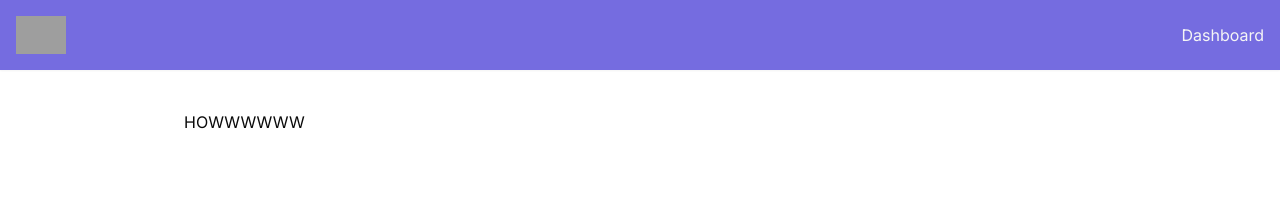
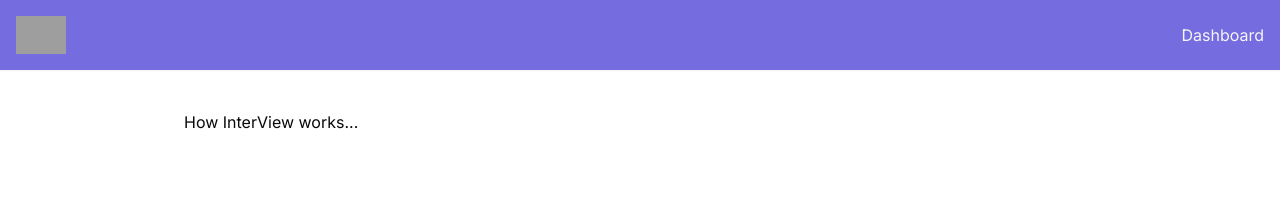
Before and after one commit to dilanchoksi/interview-ai, a Next.js app: page /how in a window 1280 px wide. Shown: the top 224 px of the page. Built offline with nearby package versions, Linux system fonts and the light colour scheme; grey boxes are pictures that could not be loaded.

Commit message:
README.md

```diff
--- a/app/how/page.jsx
+++ b/app/how/page.jsx
@@ -1,7 +1,7 @@
 import React from "react";
 
 const How = () => {
-  return <div className="p-10">HOWWWWWW</div>;
+  return <div className="p-10">How InterView works...</div>;
 };
 
 export default How;
```
Also changed, not shown: 1 other file (tests, documents, lock files or other folders).
